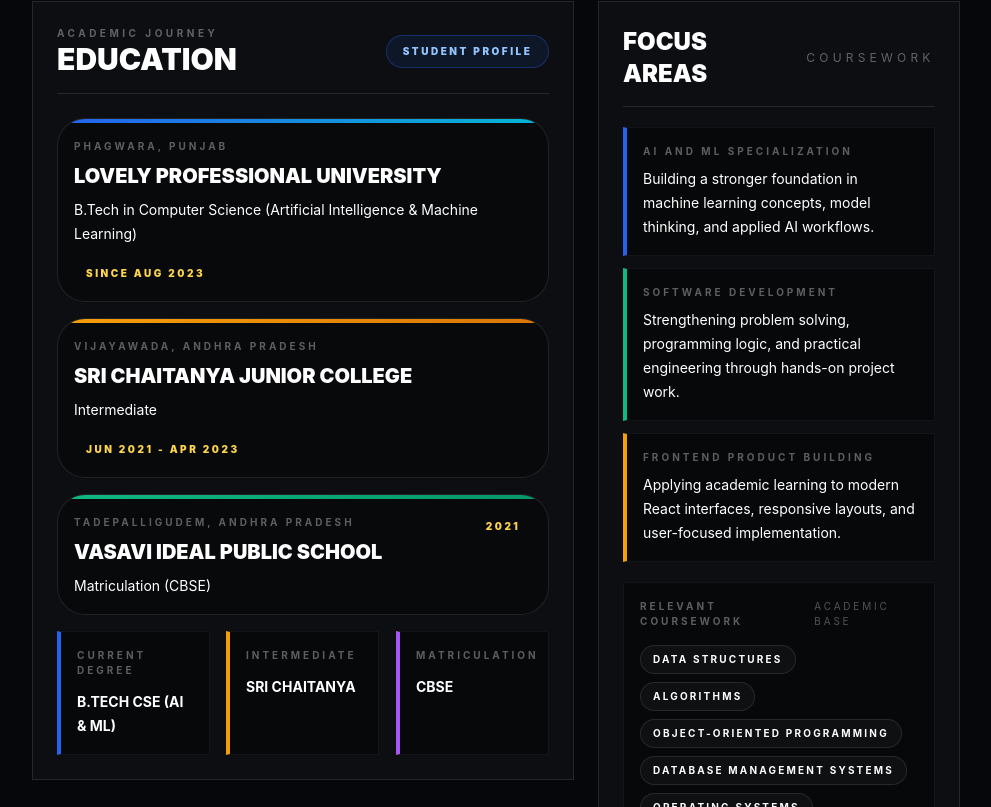
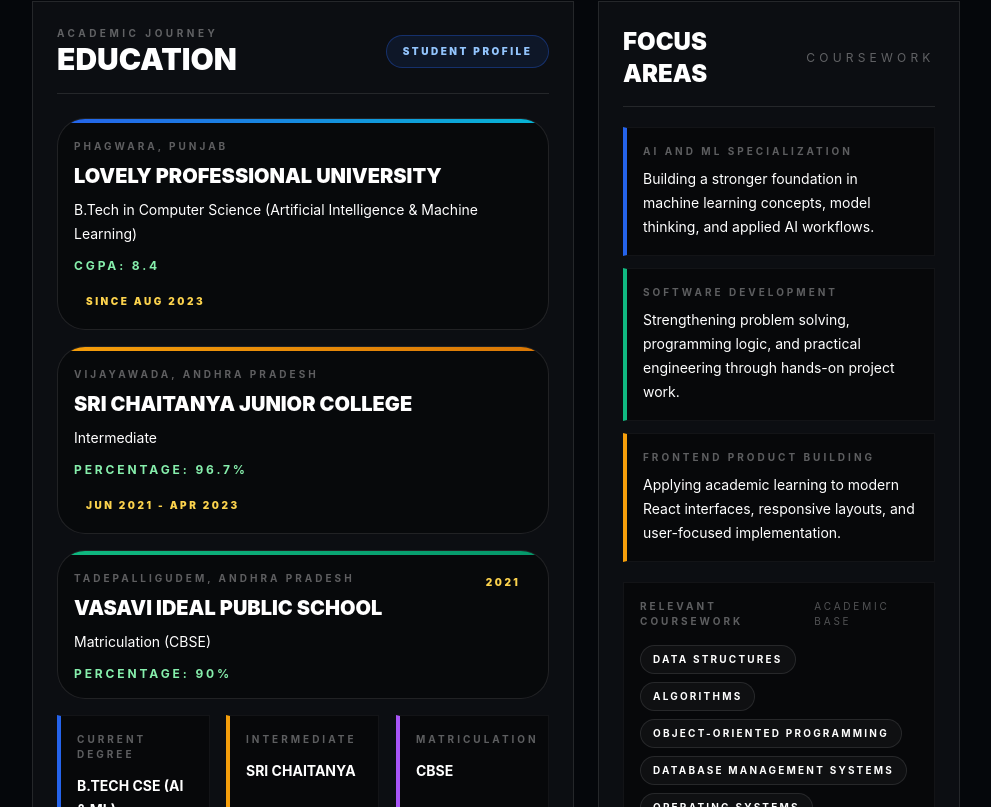
Before and after one commit to Harshit-ambati/portfolio, a React (Vite) app: page / in a window 1280 px wide. Shown: the part 6213-7020 px from the top of the page, without its empty margins (288-1279 px from the left). Built offline with nearby package versions, Linux system fonts and the light colour scheme.

Commit message:
added education details

```diff
--- a/src/components/EducationSection.jsx
+++ b/src/components/EducationSection.jsx
@@ -8,6 +8,8 @@ const educationEntries = [
     location: "Phagwara, Punjab",
     program: "B.Tech in Computer Science (Artificial Intelligence & Machine Learning)",
     period: "Since Aug 2023",
+    scoreLabel: "CGPA",
+    score: "8.4",
     accent: "from-[#2563EB] to-[#06B6D4]",
   },
   {
@@ -15,6 +17,8 @@ const educationEntries = [
     location: "Vijayawada, Andhra Pradesh",
     program: "Intermediate",
     period: "Jun 2021 - Apr 2023",
+    scoreLabel: "Percentage",
+    score: "96.7%",
     accent: "from-[#F59E0B] to-[#D97706]",
   },
   {
@@ -22,6 +26,8 @@ const educationEntries = [
     location: "Tadepalligudem, Andhra Pradesh",
     program: "Matriculation (CBSE)",
     period: "2021",
+    scoreLabel: "Percentage",
+    score: "90%",
     accent: "from-[#10B981] to-[#059669]",
   },
 ];
@@ -96,6 +102,11 @@ export default function EducationSection() {
                       <p className="text-[10px] font-bold uppercase tracking-[0.3em] text-white/35">{entry.location}</p>
                       <h4 className="mt-2 text-xl font-black uppercase">{entry.institution}</h4>
                       <p className="mt-2 text-sm leading-6 text-white/72">{entry.program}</p>
+                      {entry.score ? (
+                        <p className="mt-3 text-xs font-bold uppercase tracking-[0.24em] text-[#86EFAC]">
+                          {entry.scoreLabel}: {entry.score}
+                        </p>
+                      ) : null}
                     </div>
                     <span className="rounded-full bg-[#F59E0B]/12 px-3 py-1 text-[10px] font-black uppercase tracking-[0.25em] text-[#FCD34D]">
                       {entry.period}
```
